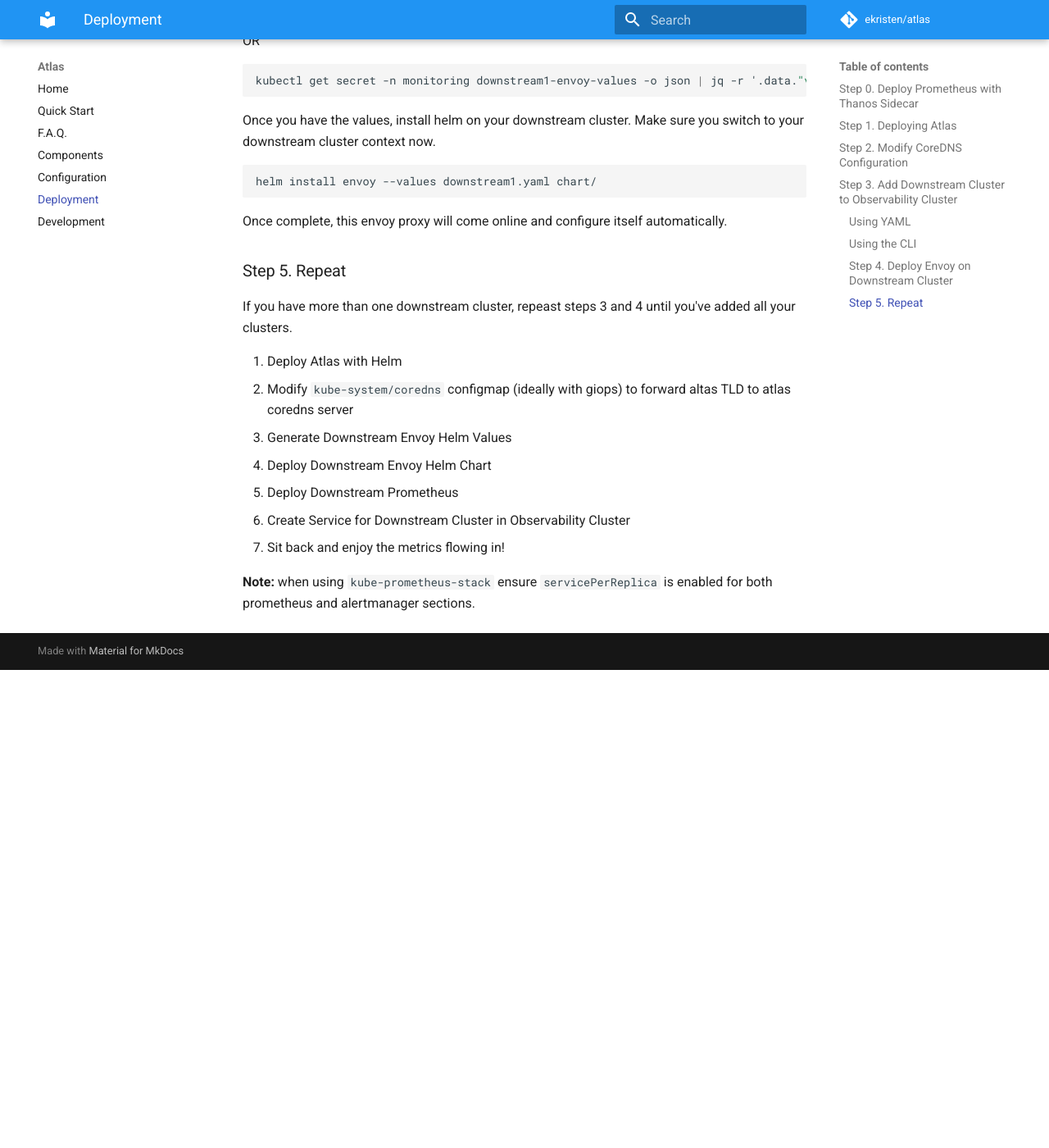
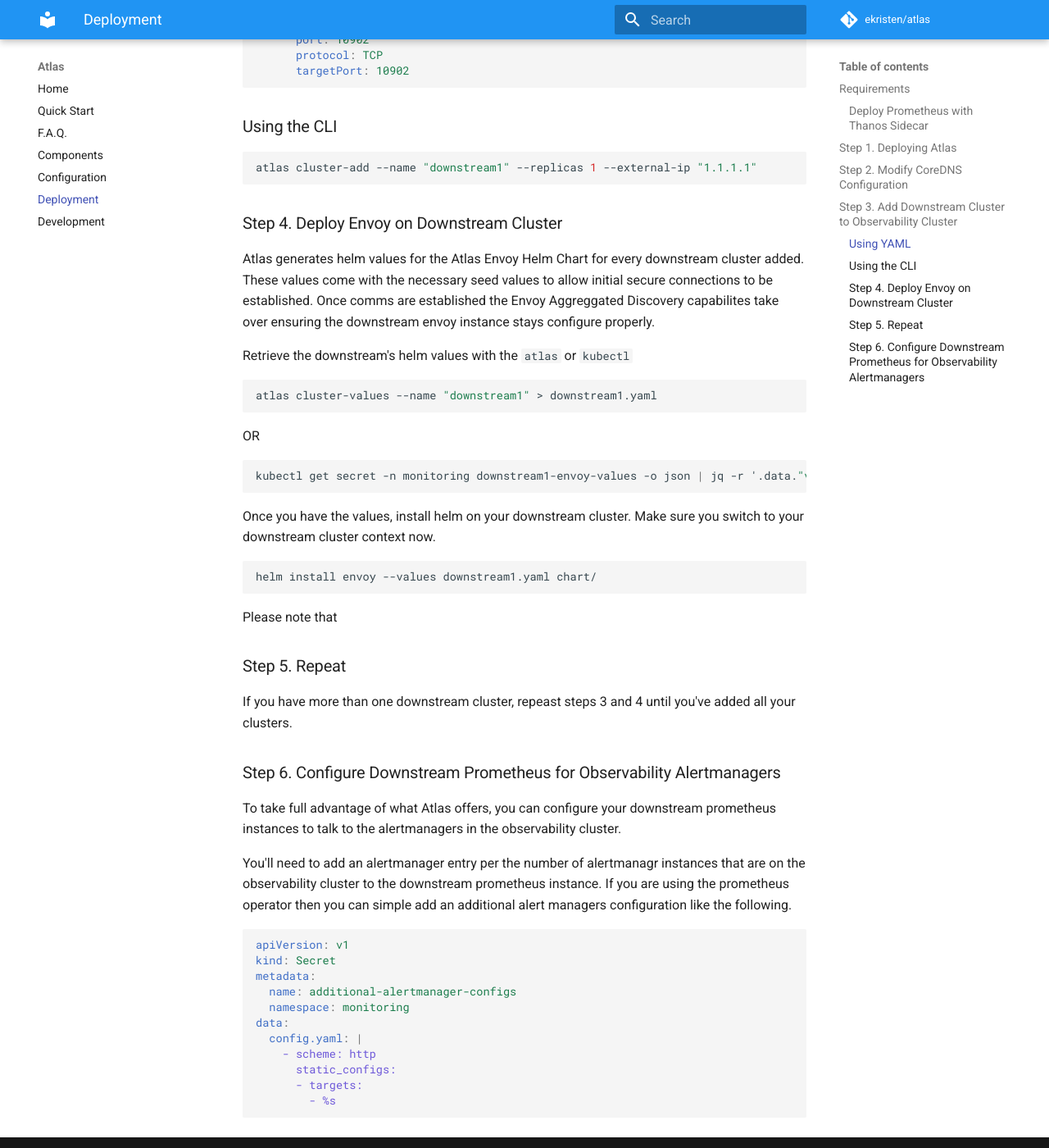
Before and after one commit to goatlas-io/atlas, an MkDocs documentation site: the page built from docs/deployment.md, in a window 1280 px wide and 1400 px high, scrolled down 3165 px. Shown: the whole window at 82% size. Built offline with MkDocs 1.6.1 and Material for MkDocs 9.7.7, drawn with Linux system fonts in a browser that asks for light colours; comment, search, counter and statistics services are not loaded; before the commit the page ends 3982 px from its top, so only the background shows below that; some of the changed text lies outside the part shown.

Commit message:
more deployment docs

````diff
--- a/docs/deployment.md
+++ b/docs/deployment.md
@@ -4,11 +4,24 @@ You should have at least two clusters to take full advantage of Atlas. One to ac
 
 Atlas should only be installed to the **observability** cluster. All downstream clusters will need an envoy instance deployed, Atlas will provide the necessary helm values to configure the downstream clusters.
 
-## Step 0. Deploy Prometheus with Thanos Sidecar
+!!! important
+    It is **HIGHLY** recommend using the same namespace for your observability components, it makes deployment management much easier. The default for atlas is `monitoring`.
+
+## Requirements
+
+- 1 Cluster to act as the Observability Cluster
+- 1 Cluster to act as a Downstream Cluster
+- Ability to install helm charts
+- The envoy helm chart must be installed to an edge node (typically where an ingress instance would be deployed)
+
+### Deploy Prometheus with Thanos Sidecar
 
 It is recommended you use the same namespace like `monitoring` for the deployment of Prometheus and Atlas.
 
 How you deploy Prometheus with the Thanos Sidecar is up to you, however I would recommend simply using the [kube-prometheus-stack]() helm chart as it makes this process very simple and takes care of the more complicated bits for you. If you want Thanos persisting to S3 you can pass your S3 credentials along as well.
+
+!!! note
+    When using `kube-prometheus-stack` ensure `servicePerReplica` is enabled for both prometheus and alertmanager sections, this will allow proper routing to each individual instance.
 
 Once you have your Prometheus instances deployed, please make sure to note the service name as it will be necessary for configuring Atlas properly. If you are use `kube-prometheus-stack` most of the defaults will work out of the box. If you are using something non-standard, please make sure that the Prometheus Port and Thanos Sidecar ports are on the service.
 
@@ -139,18 +152,28 @@ Once you have the values, install helm on your downstream cluster. Make sure you
 helm install envoy --values downstream1.yaml chart/
 ```
 
-Once complete, this envoy proxy will come online and configure itself automatically.
+Please note that
 
 ### Step 5. Repeat
 
 If you have more than one downstream cluster, repeast steps 3 and 4 until you've added all your clusters.
 
-1. Deploy Atlas with Helm
-2. Modify `kube-system/coredns` configmap (ideally with giops) to forward altas TLD to atlas coredns server
-3. Generate Downstream Envoy Helm Values
-4. Deploy Downstream Envoy Helm Chart
-5. Deploy Downstream Prometheus
-6. Create Service for Downstream Cluster in Observability Cluster
-7. Sit back and enjoy the metrics flowing in!
+### Step 6. Configure Downstream Prometheus for Observability Alertmanagers
 
-**Note:** when using `kube-prometheus-stack` ensure `servicePerReplica` is enabled for both prometheus and alertmanager sections.
+To take full advantage of what Atlas offers, you can configure your downstream prometheus instances to talk to the alertmanagers in the observability cluster.
+
+You'll need to add an alertmanager entry per the number of alertmanagr instances that are on the observability cluster to the downstream prometheus instance. If you are using the prometheus operator then you can simple add an additional alert managers configuration like the following.
+
+```yaml
+apiVersion: v1
+kind: Secret
+metadata:
+  name: additional-alertmanager-configs
+  namespace: monitoring
+data:
+  config.yaml: |
+    - scheme: http
+      static_configs:
+      - targets:
+        - %s
+```
````
